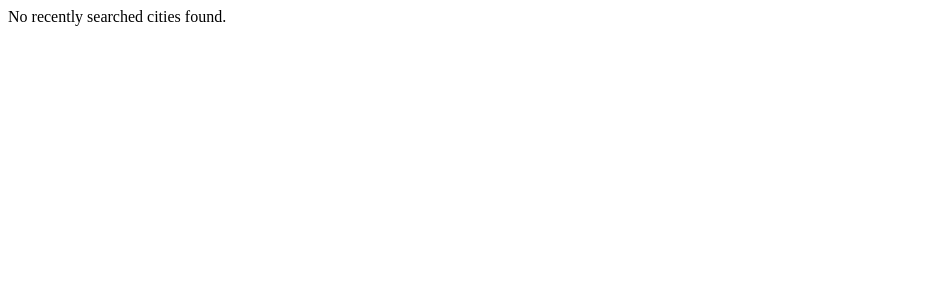
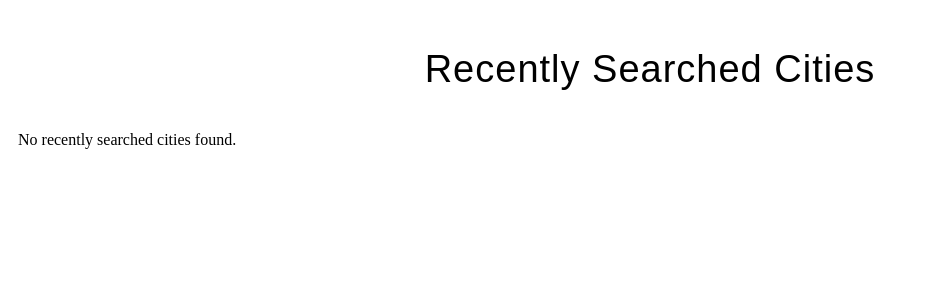
Before and after one commit to AlenZguric/weatherapp, a Next.js app: page /MyPlaces in a window 1280 px wide. Shown: the top 300 px of the page, without its empty margins (0-928 px from the left). Built offline with nearby package versions, Linux system fonts and the light colour scheme.

Commit message:
Update MyPlaces.jsx and NavBar.css: add CSS class for my-places-page, update padding in NavBar.css, and remove h2 from SearchedCityStorage component

```diff
--- a/src/assets/styles/components/header/NavBar.css
+++ b/src/assets/styles/components/header/NavBar.css
@@ -1,7 +1,7 @@
 @import url("https://fonts.googleapis.com/css2?family=Inter:wght@100..900&family=Roboto:ital,wght@0,100;0,300;0,400;0,500;0,700;0,900;1,100;1,300;1,400;1,500;1,700;1,900&display=swap");
 .navBar {
   background-color: #fff;
-  padding: 10px 20px;
+  padding: 10px 0px;
 }
 .navBar .group {
   display: flex;
--- a/src/assets/styles/components/header/NavBar.scss
+++ b/src/assets/styles/components/header/NavBar.scss
@@ -3,7 +3,7 @@
 
 .navBar {
   background-color: $background-light;
-  padding: 10px 20px;
+  padding: 10px 0px;
 
   .group {
     display: flex;
--- /dev/null
+++ b/src/assets/styles/pages/MyPlacesPage.css
@@ -0,0 +1,20 @@
+.my-places-page {
+  display: flex;
+  flex-direction: column;
+  width: 100%;
+  height: 100vh;
+  padding: 0px 10px;
+}
+.my-places-page .main-title {
+  display: flex;
+  align-items: center;
+  justify-content: center;
+  margin: 20px 0;
+}
+.my-places-page .main-title h2 {
+  font-family: "Roboto ", sans-serif;
+  font-size: 38px;
+  font-weight: 300;
+  letter-spacing: 1px;
+  margin: 20px 0;
+}/*# sourceMappingURL=MyPlacesPage.css.map */
--- /dev/null
+++ b/src/assets/styles/pages/MyPlacesPage.scss
@@ -0,0 +1,23 @@
+@import "../colors/Colors.scss";
+
+.my-places-page {
+  display: flex;
+  flex-direction: column;
+  width: 100%;
+  height: 100vh;
+  padding: 0px 10px;
+
+  .main-title {
+    display: flex;
+    align-items: center;
+    justify-content: center;
+    margin: 20px 0;
+    h2 {
+      font-family: "Roboto ", sans-serif;
+      font-size: 38px;
+      font-weight: 300;
+      letter-spacing: 1px;
+      margin: 20px 0;
+    }
+  }
+}
--- a/src/components/main/SearchedCityStorage.jsx
+++ b/src/components/main/SearchedCityStorage.jsx
@@ -18,7 +18,7 @@ const SearchedCityStorage = () => {
         <div className="error-msg">No recently searched cities found.</div>
       ) : (
         <>
-          <h2>Recently Searched Cities</h2>
+
           <ul>
             {storedCities.map((city, index) => (
               <li key={index}>
--- a/src/pages/MyPlaces.jsx
+++ b/src/pages/MyPlaces.jsx
@@ -1,15 +1,18 @@
 import React from 'react';
 import SearchedCityStorage from '../components/main/SearchedCityStorage';
+
+import "../assets/styles/pages/MyPlacesPage.css";
 
 const MyPlaces = () => {
 
 
 
   return (
-    <div className="myplacesPage">
-      <div className='searched-city-storage'>
+    <div className="my-places-page">
+      <div className="main-title">
+        <h2>Recently Searched Cities</h2>
+      </div>
         <SearchedCityStorage  />
-      </div>
 
 
     </div>
```
Also changed, not shown: 2 other files (tests, documents, lock files or other folders).
